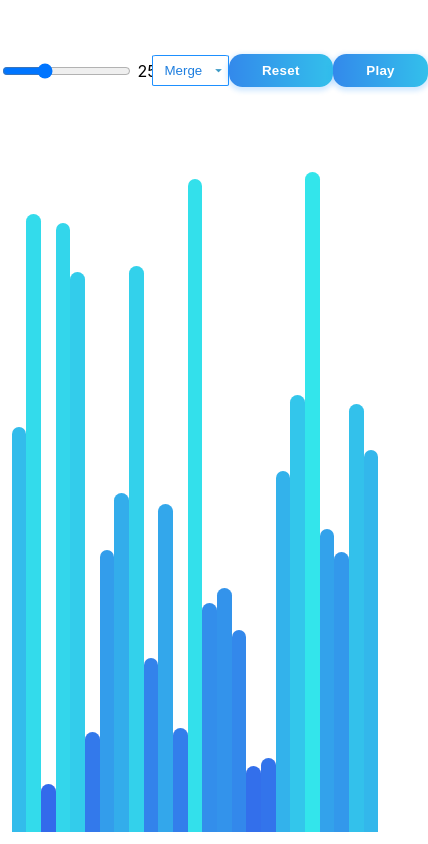
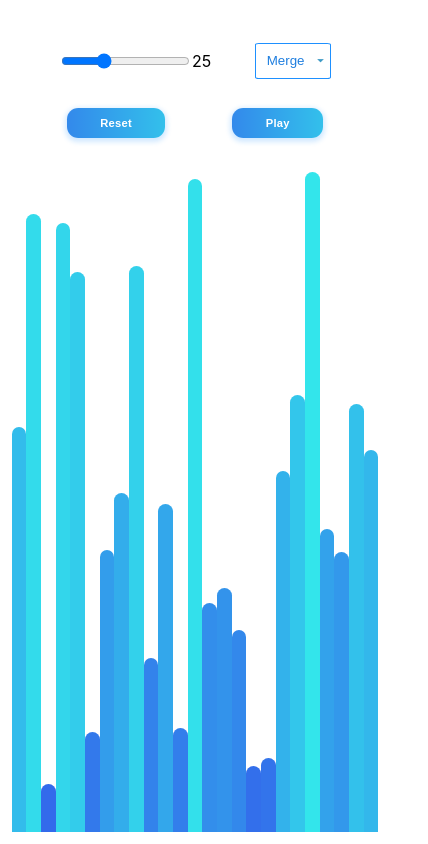
Before and after one commit to resurl/sorting-viz, a React (Create React App) app: page / in a window 390 px wide. Shown: the whole page, 428 px wide, since content can reach past the window. Built offline with nearby package versions, Linux system fonts and the light colour scheme.

Commit message:
added css styling ffor small mobile devices

```diff
--- a/public/index.html
+++ b/public/index.html
@@ -7,7 +7,7 @@
     <meta name="theme-color" content="#000000" />
     <meta
       name="description"
-      content="Web site created using create-react-app"
+      content="Algorithm visualizer in React"
     />
     <link rel="apple-touch-icon" href="%PUBLIC_URL%/logo192.png" />
     <!--
--- a/src/App.tsx
+++ b/src/App.tsx
@@ -66,10 +66,14 @@ export class App extends React.Component<{}, AppState> {
 
     const optionBar = (
       <div className="OptionBar">
-        <ScaleSlider onScaleChange={this.handleScale} value={numObjects} />
-        <AlgorithmSelect onAlgoChange={this.handleAlgorithm} algo={this.state.algorithm}/>
-        <Button behaviour='Reset' clickCallback={this.handleReset} />
-        <Button behaviour='Play' clickCallback={this.handlePlay} />
+        <div className="OptionBar__upper">
+          <ScaleSlider onScaleChange={this.handleScale} value={numObjects} />
+          <AlgorithmSelect onAlgoChange={this.handleAlgorithm} algo={this.state.algorithm}/>
+        </div>
+        <div className="OptionBar__lower">
+          <Button behaviour='Reset' clickCallback={this.handleReset} />
+          <Button behaviour='Play' clickCallback={this.handlePlay} />
+        </div>
       </div>
     )
 
--- a/src/Styles/Partials/_button.scss
+++ b/src/Styles/Partials/_button.scss
@@ -8,3 +8,10 @@
     letter-spacing: 0.02em;
     padding: 0.7em 2.5em;
 }
+
+@media (max-width: 480px) {
+    .Button {
+        font-size: 0.7em;
+        padding: 0.8em 3em;
+    }
+}
--- a/src/Styles/Partials/_optionbar.scss
+++ b/src/Styles/Partials/_optionbar.scss
@@ -5,5 +5,34 @@
     flex-grow: 1;
     display: flex;
     align-items: center;
-    justify-content: space-around;
+    justify-content: center;
+    &__upper {
+        display:flex;
+        width: 100%;
+        flex-grow: 1;
+        justify-content:space-evenly;
+        align-items: center;
+    }
+    &__lower {
+        display:flex;
+        flex-grow: 1;
+        width: 100%;
+        justify-content:space-evenly;
+        align-items: center;
+    }
+
 }
+
+@media (max-width: 480px) {
+    .OptionBar {
+        display: flex;
+        flex-direction: column;
+        &__upper {
+            margin-top: 4%;
+            height: 60%;
+        }
+        &__lower {
+            justify-content: space-evenly;
+        }
+    }
+}
--- a/src/Styles/Partials/_select.scss
+++ b/src/Styles/Partials/_select.scss
@@ -1,5 +1,6 @@
 .AlgoSelect {
     padding: 0.5em 0.84em;
+    height: 80%;
     border:none;
     border:1px solid dodgerblue;
     color: rgb(30, 126, 223);
@@ -11,3 +12,9 @@
     -moz-appearance: none;
     -webkit-appearance: none;
 }
+
+@media (max-width: 480px) {
+    .AlgoSelect {
+        height: 40%;
+    }
+}
--- a/src/Styles/Partials/_slider.scss
+++ b/src/Styles/Partials/_slider.scss
@@ -1,6 +1,8 @@
 .ScaleSlider {
     display:flex;
+    width:35%;
     &__text {
-        padding: 0 3%;
+        text-align: center;
+        width: 98%;
     }
 }
--- a/src/Styles/main.css
+++ b/src/Styles/main.css
@@ -11,8 +11,62 @@
   -webkit-box-align: center;
       -ms-flex-align: center;
           align-items: center;
-  -ms-flex-pack: distribute;
-      justify-content: space-around;
+  -webkit-box-pack: center;
+      -ms-flex-pack: center;
+          justify-content: center;
+}
+
+.OptionBar__upper {
+  display: -webkit-box;
+  display: -ms-flexbox;
+  display: flex;
+  width: 100%;
+  -webkit-box-flex: 1;
+      -ms-flex-positive: 1;
+          flex-grow: 1;
+  -webkit-box-pack: space-evenly;
+      -ms-flex-pack: space-evenly;
+          justify-content: space-evenly;
+  -webkit-box-align: center;
+      -ms-flex-align: center;
+          align-items: center;
+}
+
+.OptionBar__lower {
+  display: -webkit-box;
+  display: -ms-flexbox;
+  display: flex;
+  -webkit-box-flex: 1;
+      -ms-flex-positive: 1;
+          flex-grow: 1;
+  width: 100%;
+  -webkit-box-pack: space-evenly;
+      -ms-flex-pack: space-evenly;
+          justify-content: space-evenly;
+  -webkit-box-align: center;
+      -ms-flex-align: center;
+          align-items: center;
+}
+
+@media (max-width: 480px) {
+  .OptionBar {
+    display: -webkit-box;
+    display: -ms-flexbox;
+    display: flex;
+    -webkit-box-orient: vertical;
+    -webkit-box-direction: normal;
+        -ms-flex-direction: column;
+            flex-direction: column;
+  }
+  .OptionBar__upper {
+    margin-top: 4%;
+    height: 60%;
+  }
+  .OptionBar__lower {
+    -webkit-box-pack: space-evenly;
+        -ms-flex-pack: space-evenly;
+            justify-content: space-evenly;
+  }
 }
 
 .Visualizer {
@@ -39,6 +93,7 @@
 
 .AlgoSelect {
   padding: 0.5em 0.84em;
+  height: 80%;
   border: none;
   border: 1px solid dodgerblue;
   color: #1e7edf;
@@ -51,14 +106,22 @@
   -webkit-appearance: none;
 }
 
+@media (max-width: 480px) {
+  .AlgoSelect {
+    height: 40%;
+  }
+}
+
 .ScaleSlider {
   display: -webkit-box;
   display: -ms-flexbox;
   display: flex;
+  width: 35%;
 }
 
 .ScaleSlider__text {
-  padding: 0 3%;
+  text-align: center;
+  width: 98%;
 }
 
 .Button {
@@ -72,6 +135,13 @@
   font-weight: bold;
   letter-spacing: 0.02em;
   padding: 0.7em 2.5em;
+}
+
+@media (max-width: 480px) {
+  .Button {
+    font-size: 0.7em;
+    padding: 0.8em 3em;
+  }
 }
 
 html, body, #root, .App {
```
Also changed, not shown: 1 other file (tests, documents, lock files or other folders).
